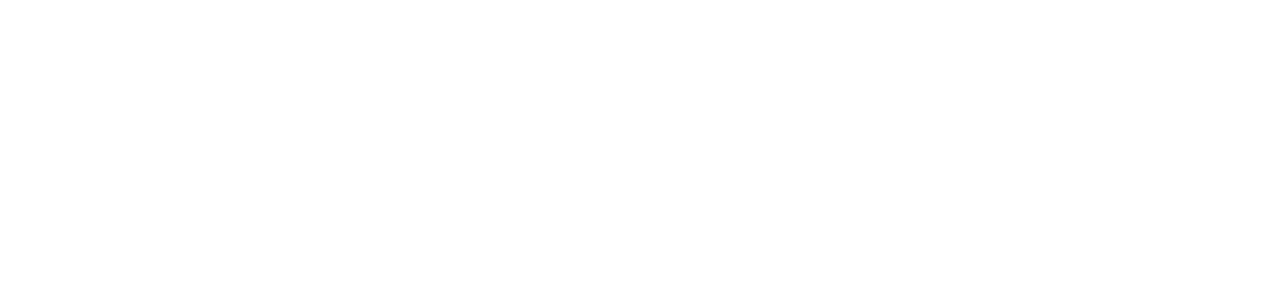
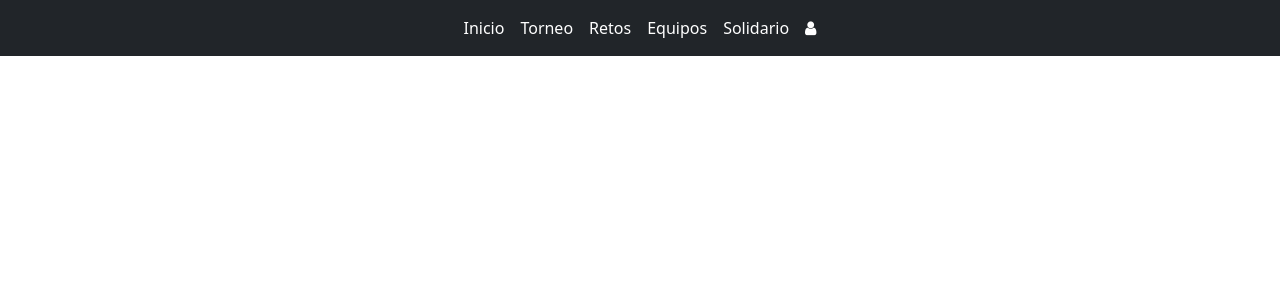
Before and after one commit to fuetelpoxo/RetoEquipo4, a React (Vite) app in the folder FrontEnd/: page /torneo/clasificacion in a window 1280 px wide. Before the commit this address had no page. Shown: the top 300 px of the page. Built offline with nearby package versions, Linux system fonts and the light colour scheme.

Commit message:
login bien hecho

```diff
--- /dev/null
+++ b/FrontEnd/src/pages/Publicas/Clasificacion.jsx
@@ -0,0 +1,11 @@
+import React from 'react';
+
+function Clasificacion() {
+    return (
+        <>
+
+        </>
+    );
+}
+
+export default Clasificacion;
--- /dev/null
+++ b/FrontEnd/src/pages/Publicas/FaseFinal.jsx
@@ -0,0 +1,11 @@
+import React from 'react';
+
+function FaseFinal() {
+    return (
+        <>
+
+        </>
+    );
+}
+
+export default FaseFinal;
--- /dev/null
+++ b/FrontEnd/src/pages/Publicas/Horarios.jsx
@@ -0,0 +1,11 @@
+import React from 'react';
+
+function Horarios() {
+    return (
+        <>
+
+        </>
+    );
+}
+
+export default Horarios;
--- /dev/null
+++ b/FrontEnd/src/pages/Publicas/Objetivos.jsx
@@ -0,0 +1,11 @@
+import React from 'react';
+
+function Objetivos() {
+    return (
+        <>
+
+        </>
+    );
+}
+
+export default Objetivos;
--- /dev/null
+++ b/FrontEnd/src/pages/Publicas/Patrocinadores.jsx
@@ -0,0 +1,11 @@
+import React from 'react';
+
+function Patrocinadores() {
+    return (
+        <>
+
+        </>
+    );
+}
+
+export default Patrocinadores;
--- a/FrontEnd/src/routers/AppEnrutadorPublic.jsx
+++ b/FrontEnd/src/routers/AppEnrutadorPublic.jsx
@@ -17,6 +17,11 @@ import DirectorTorneo from '../pages/Director/DirectorTorneo.jsx';
 import Entrenador from '../pages/Entrenador/Entrenador.jsx';
 import Periodista from '../pages/Periodista/Periodista.jsx';
 import { useAuth } from '../context/UserContext';
+import Patrocinadores from '../pages/Publicas/Patrocinadores.jsx';
+import Objetivos from '../pages/Publicas/Objetivos.jsx';
+import Horarios from '../pages/Publicas/Horarios.jsx';
+import FaseFinal from '../pages/Publicas/FaseFinal.jsx';
+import Clasificacion from '../pages/Publicas/Clasificacion.jsx';
 
 function AppEnrutador() {
     const { loggedInUser } = useAuth();
@@ -45,16 +50,21 @@ function AppEnrutador() {
             <Routes>
                 {/* Rutas públicas con layout y menú */}
                 <Route path="/" element={<AppLayout />}>
-                    <Route index element={<Inicio />} />
-                    <Route path="torneo" element={<Torneo />} />
-                    <Route path="retos" element={<RetosPublic />} />
-                    <Route path="inforetos" element={<RetosInfo />} />
-                    <Route path="equipos" element={<EquiposPublic />} />
-                    <Route path="reglamento" element={<Reglamento />} />
-                    <Route path="infoequipos" element={<InfoEquipos />} />
-                    <Route path="inscripcion" element={<Inscripcion />} />
-                    <Route path="torneosolidario" element={<TorneoSolidario />} />
-                    <Route path="configuracion" element={<Configuracion />} />
+                    <Route index element={< Inicio />} />
+                    <Route path="login" element={< LogIn />} />
+                    <Route path="torneo" element={< Torneo />} />
+                    <Route path="retos" element={< RetosPublic />} />
+                    <Route path="retos/inforetos" element={< RetosInfo />} />
+                    <Route path="solidario" element={< TorneoSolidario />} />
+                    <Route path="solidario/patrocinadores" element={< Patrocinadores />} />
+                    <Route path="solidario/objetivos" element={< Objetivos />} />
+                    <Route path="equipos" element={< EquiposPublic />} />
+                    <Route path="equipos/infoequipos" element={< InfoEquipos />} />
+                    <Route path="equipos/inscripcion" element={< Inscripcion />} />
+                    <Route path="torneo/horario" element={< Horarios />} />
+                    <Route path="torneo/fase-final" element={< FaseFinal />} />
+                    <Route path="torneo/reglamento" element={< Reglamento />} />
+                    <Route path="torneo/clasificacion" element={< Clasificacion />} />
                 </Route>
 
                 {/* Ruta de login sin menú */}
```
Also changed, not shown: FrontEnd/public/furbo.jpg (added).
